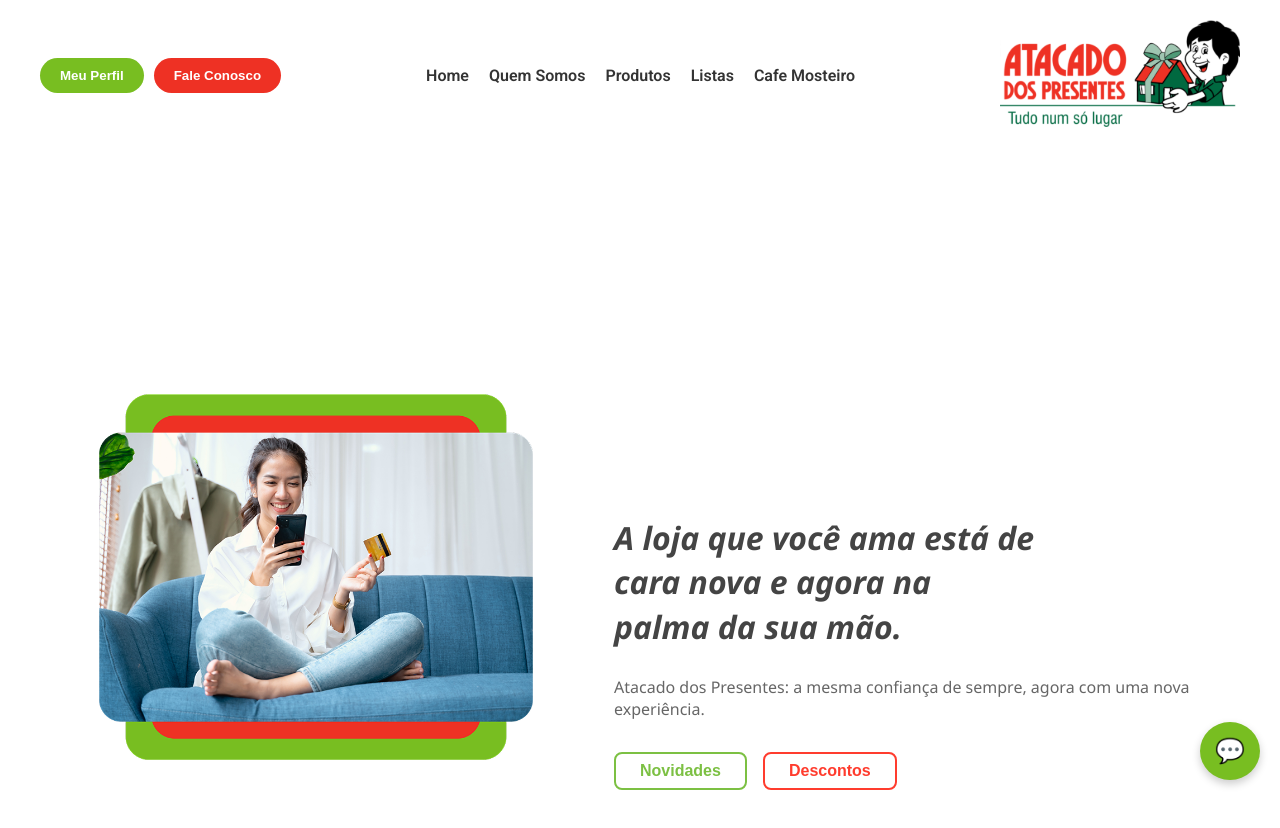
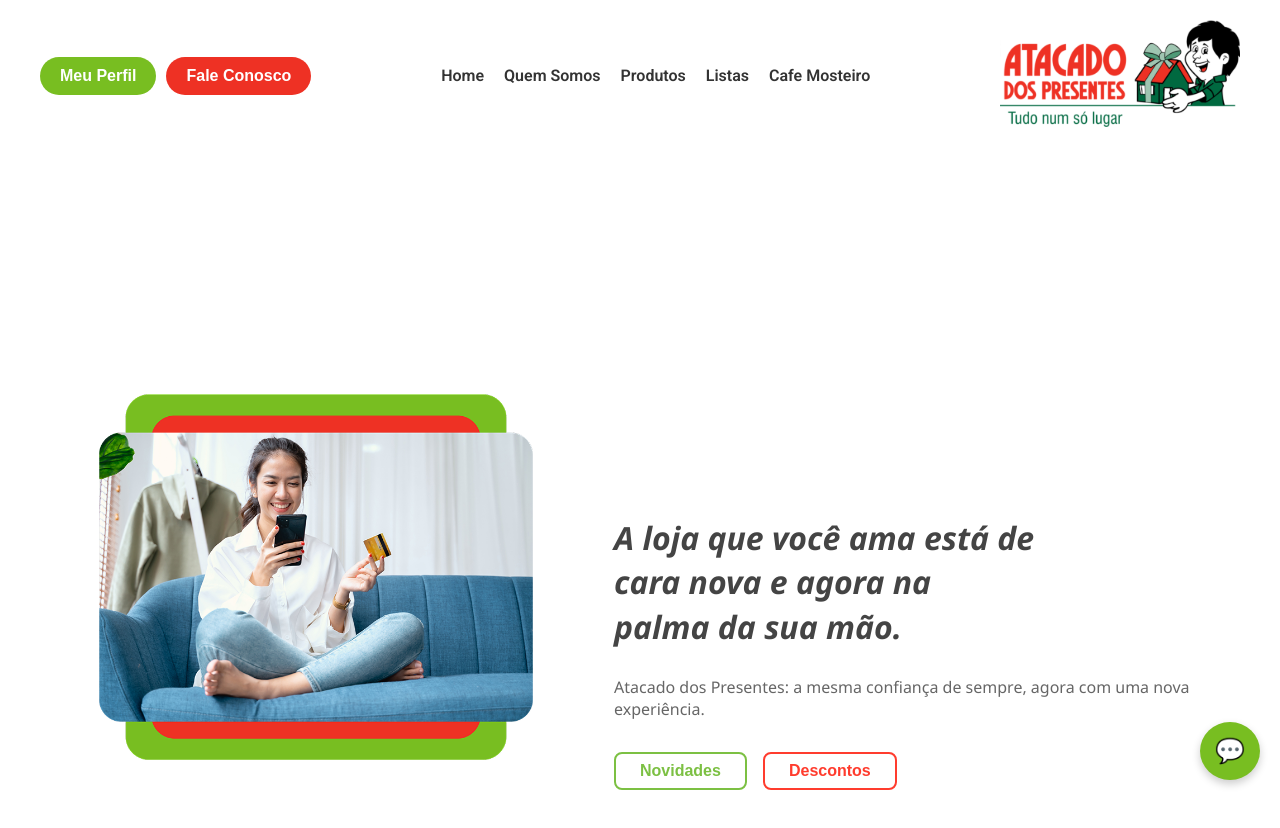
Before and after one commit to Mareaturbo2/pj2-atacado-reactJS, a React (Vite) app in the folder atacado-pj/: page / in a window 1280 px wide. Shown: the top 828 px of the page. Built offline with nearby package versions, Linux system fonts and the light colour scheme.

Commit message:
Add files via upload
Adicionado  navlink no fale conosco, login.

```diff
--- a/atacado-pj/src/components/Header/Header.jsx
+++ b/atacado-pj/src/components/Header/Header.jsx
@@ -8,8 +8,8 @@ export default function Header() {
     <header className={styles.header}>
       <div className={styles.topcontent}>
         <div className={styles.buttons}>
-          <button className={styles.btngreen}>Meu Perfil</button>
-          <button className={styles.btnred}  >Fale Conosco</button>
+          <NavLink to="/login" className={styles.btngreen}>Meu Perfil</NavLink>
+          <NavLink to="/fale-conosco" className={styles.btnred}>Fale Conosco</NavLink>
         </div>
         <nav className={styles.navmenu}>
           <NavLink to="/">Home</NavLink>
```
